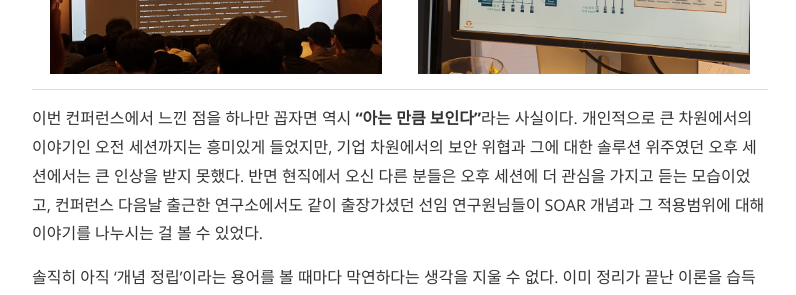
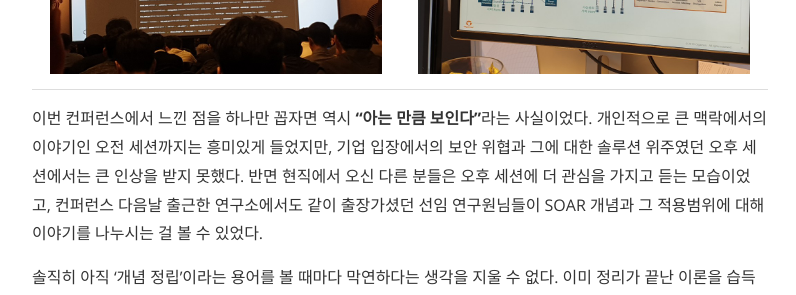
Before and after one commit to nyan101/nyan101.github.io, a Jekyll site: the page built from _posts/2019-04-28-FireEye-Cyber-Defense-Live-2019-Seoul-후기.md, in a window 1280 px wide and 900 px high, scrolled down 1961 px. Shown: the part 153-448 px from the top of the window, without its empty margins (240-1036 px from the left). Built offline with Jekyll 4.4.1, drawn with Linux system fonts in a browser that asks for light colours; nearby versions of some CDN libraries; comment, search, counter and statistics services are not loaded; a style sheet for code colours, icons or effects is not loaded.

Commit message:
edit post

```diff
--- a/_posts/2019-04-28-FireEye-Cyber-Defense-Live-2019-Seoul-후기.md
+++ b/_posts/2019-04-28-FireEye-Cyber-Defense-Live-2019-Seoul-후기.md
@@ -54,7 +54,7 @@ use_math: true
 </tr>
 </table>
 
-이번 컨퍼런스에서 느낀 점을 하나만 꼽자면 역시 **"아는 만큼 보인다"**라는 사실이다. 개인적으로 큰 차원에서의 이야기인 오전 세션까지는 흥미있게 들었지만, 기업 차원에서의 보안 위협과 그에 대한 솔루션 위주였던 오후 세션에서는 큰 인상을 받지 못했다. 반면 현직에서 오신 다른 분들은 오후 세션에 더 관심을 가지고 듣는 모습이었고, 컨퍼런스 다음날 출근한 연구소에서도 같이 출장가셨던 선임 연구원님들이 SOAR 개념과 그 적용범위에 대해 이야기를 나누시는 걸 볼 수 있었다.
+이번 컨퍼런스에서 느낀 점을 하나만 꼽자면 역시 **"아는 만큼 보인다"**라는 사실이었다. 개인적으로 큰 맥락에서의 이야기인 오전 세션까지는 흥미있게 들었지만, 기업 입장에서의 보안 위협과 그에 대한 솔루션 위주였던 오후 세션에서는 큰 인상을 받지 못했다. 반면 현직에서 오신 다른 분들은 오후 세션에 더 관심을 가지고 듣는 모습이었고, 컨퍼런스 다음날 출근한 연구소에서도 같이 출장가셨던 선임 연구원님들이 SOAR 개념과 그 적용범위에 대해 이야기를 나누시는 걸 볼 수 있었다.
 
 솔직히 아직 '개념 정립'이라는 용어를 볼 때마다 막연하다는 생각을 지울 수 없다. 이미 정리가 끝난 이론을 습득하기만 하던 학부 시절에서 못 벗어나서일 수도 있고, 혹은 아직 문제를 바라보는 인사이트가 좁아서일 수도 있다. 사실 전에는 이런 연구들을 뜬구름 잡는 소리로 생각한 적도 있었다. 사이버보안에서는 새로운 공격기법을 분석/탐색하고 이를 통해 구체적인 결과물을 내는 것이 중요하지, 새로운 용어를 만들고 이를 정의하는 것은 실질적으로는 큰 의미가 없다는 생각에서였다. 요새는 그런 생각이 _"코드 작성만 잘하면 되지 Type Theory같은 뜬구름 잡는 소리는 괜한 시간낭비다"_ 라는 생각과 다를 바 없다는 걸 느끼고 있다. 근시안적인 입장에서야 무의미한 일로 느껴질 수 있어도, 장기적으로 본다면 큰 차원의 도약을 위해 반드시 선행되어야 할 과제일 수 있다.[^1]
 
```
